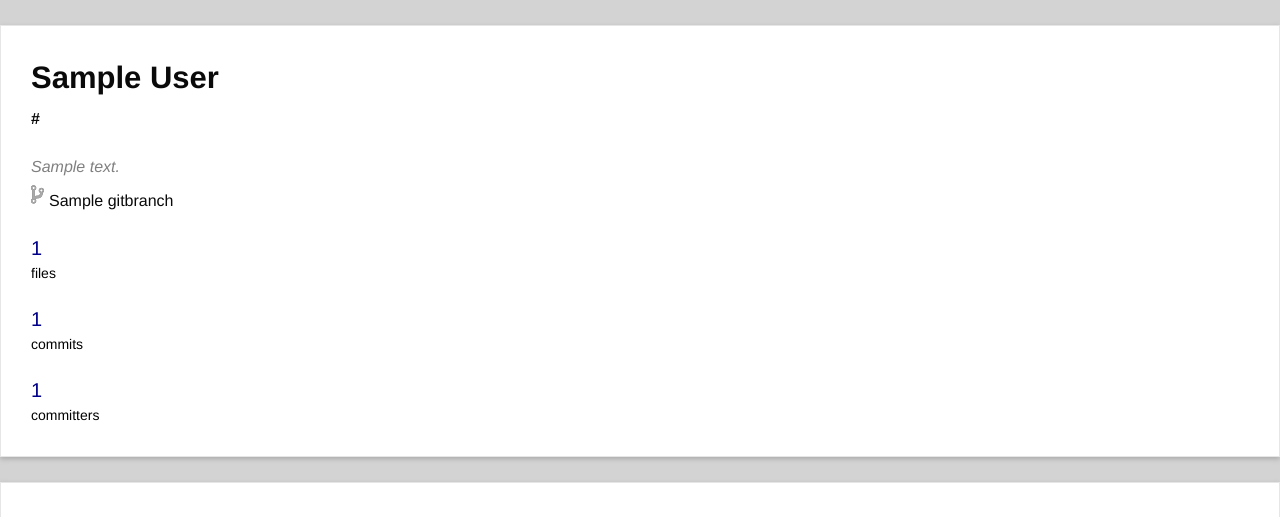
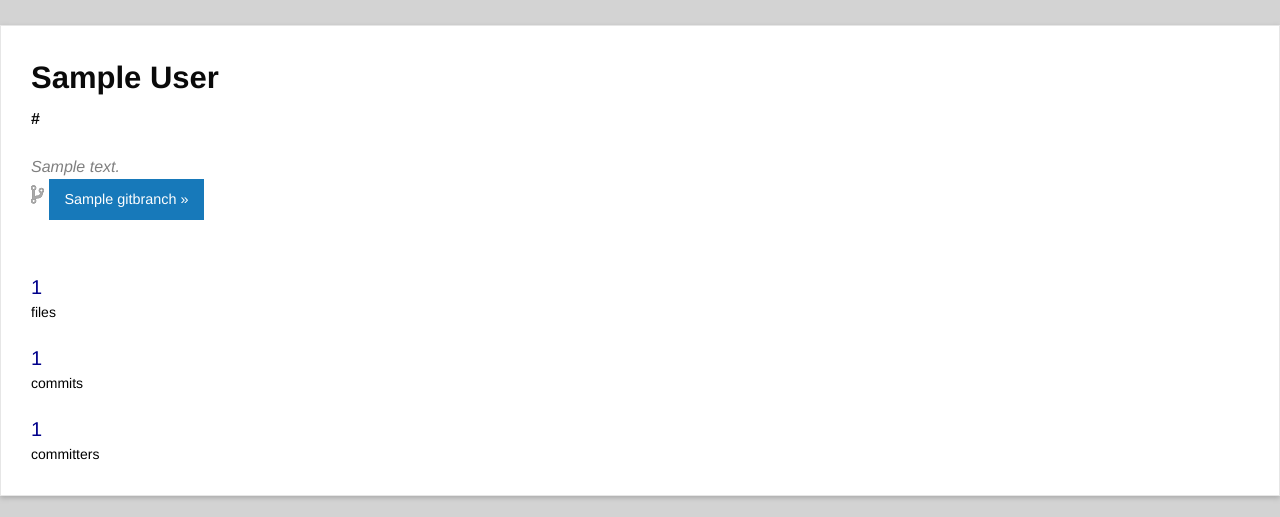
Before and after one commit to gittrdone/sourcecontrol, a Django app: template templates/repoDetail.html in a window 1280 px wide. Shown: the part 237-754 px from the top of the page. Run offline with Django 3.2, Linux system fonts and the light colour scheme; tables that the repository leaves empty hold one stand-in row (values such as "Sample post"); the template is opened without the code that fills it: values that come from a table or form of the project are taken from there, most other values are stand-ins (such as "Sample title", 1, 10 or a date in 2020); parts of the project's set-up code (start-up, migrations or seed data) failed here and were passed over; some libraries are stand-ins or nearby versions; some web fonts are replaced.

Commit message:
Dropdown on repoDetail for branch switching needs styling. Works otherwise.

```diff
--- a/sourceControlApp/views.py
+++ b/sourceControlApp/views.py
@@ -66,7 +66,7 @@ def repo_detail(request, repo_id, branch_id):
     context_instance['repo_pk'] = repo.pk
     context_instance['authors'] = branch.codeauthor_set.all().order_by('-num_commits')
     context_instance['json_authors'] = serializers.serialize("json", branch.codeauthor_set.all())
-    context_instance['branches'] = repo.git_repo.get_branch_list()
+    context_instance['branches'] = repo.git_repo.branches.all()
     context_instance['branch'] = branch
 
     hour_offset_from_utc = 4 #The library defaults to UTC
--- a/templates/repoDetail.html
+++ b/templates/repoDetail.html
@@ -22,7 +22,16 @@
             {% endif %}
 
             {% load staticfiles %}
-            <img src="{% static "images/git-branch.png" %}" class="branch-icon"/><div class="branch-text">{{ branch.branch_name }}</div>
+            <img src="{% static "images/git-branch.png" %}" class="branch-icon"/>
+            <a href="#" class="button" data-dropdown="drop">{{ branch.branch_name }} &raquo;</a>
+                <ul id="drop" class="[tiny small medium large content]f-dropdown" data-dropdown-content>
+                    {% for branchObject in branches %}
+                        {% if branchObject.pk != branch.pk %}
+                            <!-- {{ branch.pk }} -->
+                            <li><a href="/repo/detail/{{ repo.pk }}/{{ branchObject.pk }}">{{ branchObject.branch_name }}</a></li>
+                        {% endif %}
+                    {% endfor %}
+                </ul>
         </div>
         <div class="large-2 columns" style="font-size:20px;color:darkblue;margin-top: 20px;">
             {{ branch.num_files }}
```
